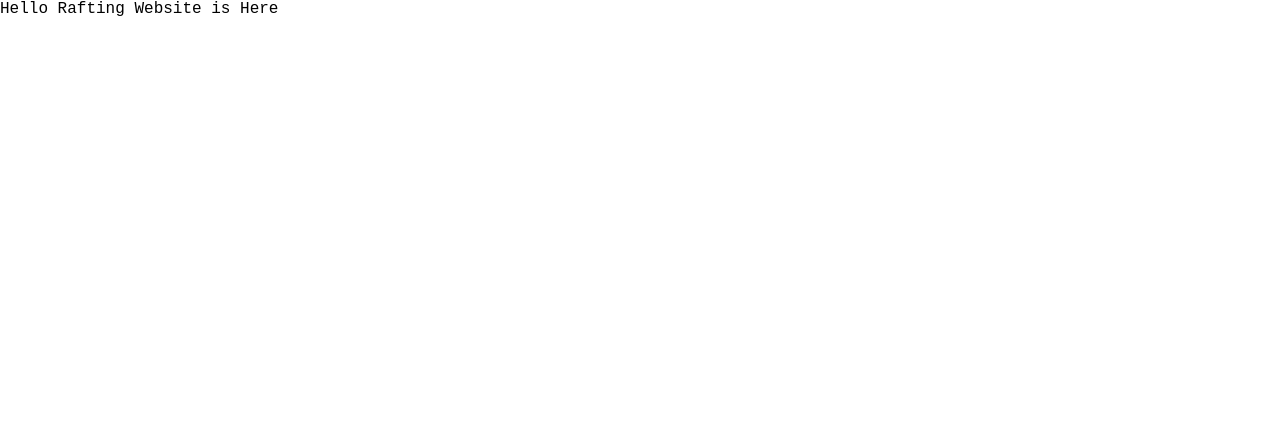
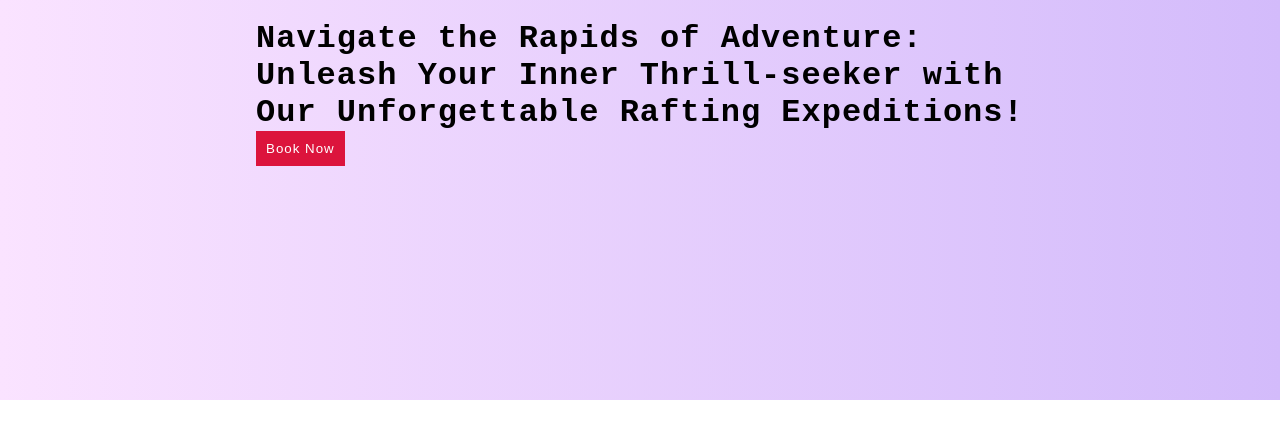
Before and after one commit to Vikaspokhriyal20/rafting, a plain HTML site: page index.html in a window 1280 px wide. Drawn offline with Linux system fonts and the light colour scheme; a web font is replaced by a local one.

Commit message:
secound commit

```diff
--- a/index.html
+++ b/index.html
@@ -11,7 +11,8 @@
 <body>
     <header id="header">
         <div class="header-content">
-            <p>Hello Rafting Website is Here</p>
+            <h1>Navigate the Rapids of Adventure: Unleash Your Inner Thrill-seeker with Our Unforgettable Rafting Expeditions!</h1>
+            <button id="book-btn"><a href="#">Book Now</a></button>
         </div>
     </header>
 
--- a/stylesheet/style.css
+++ b/stylesheet/style.css
@@ -1,12 +1,40 @@
-*
-{
+* {
     box-sizing: border-box;
     margin: 0;
     padding: 0;
 
 }
 
-html
+html {
+    font-family: 'Arya', monospace;
+}
+
+#header {
+    background: linear-gradient(to right, #FAE3FF, #D3BBFB);
+    height: 400px;
+}
+
+.header-content
 {
-    font-family: 'Arya',monospace;
+    width: 60%;
+    margin-inline: auto;
+    /* text-align: center; */
+    padding-block: 20px;
+    letter-spacing: 1px;
 }
+
+#book-btn
+{
+    border: none;
+    outline: none;
+    padding: 10px;
+    background-color: crimson;
+}
+#book-btn a
+{
+    text-decoration: none;
+    color: white;
+    text-align: center;
+    letter-spacing: 1px;
+
+}
```
